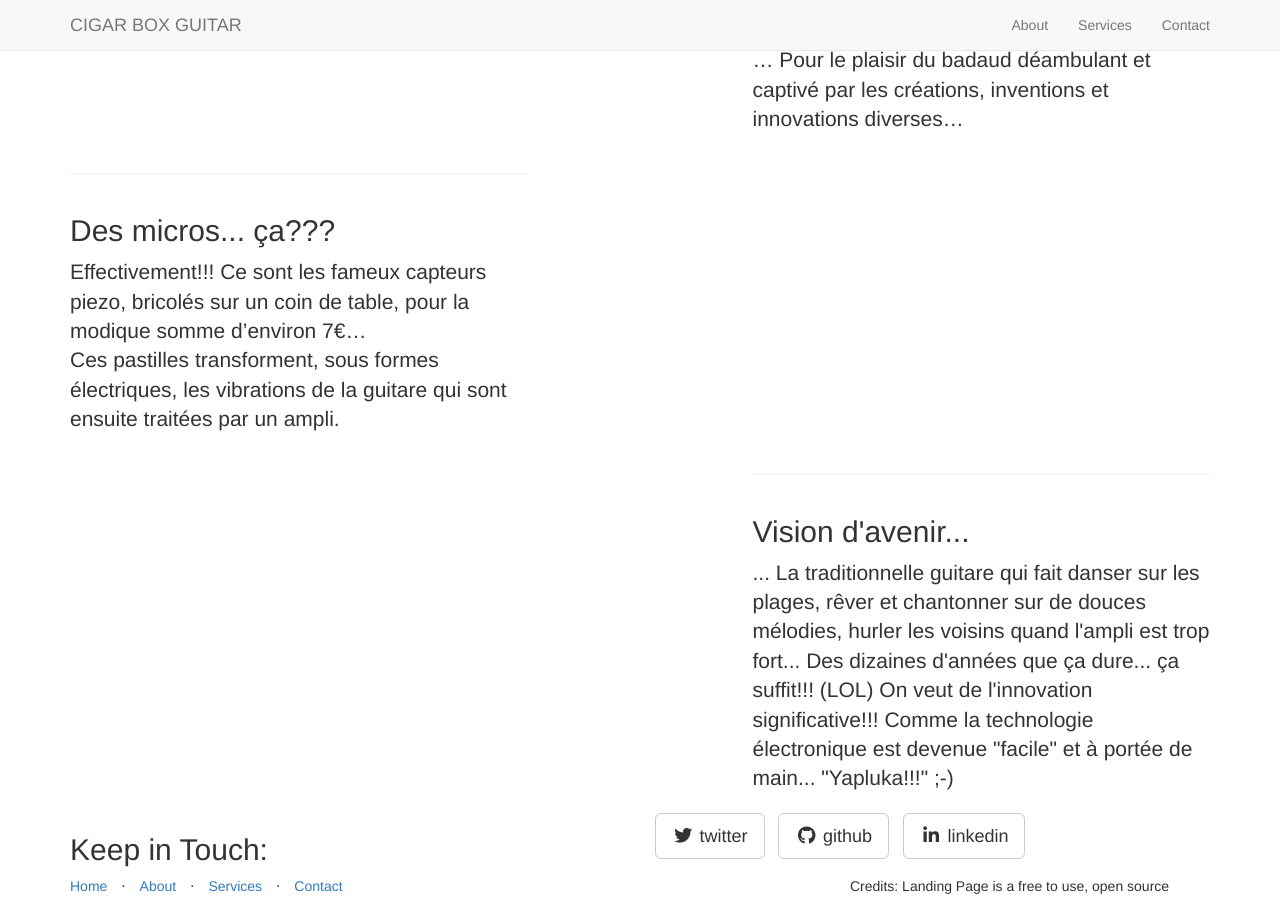
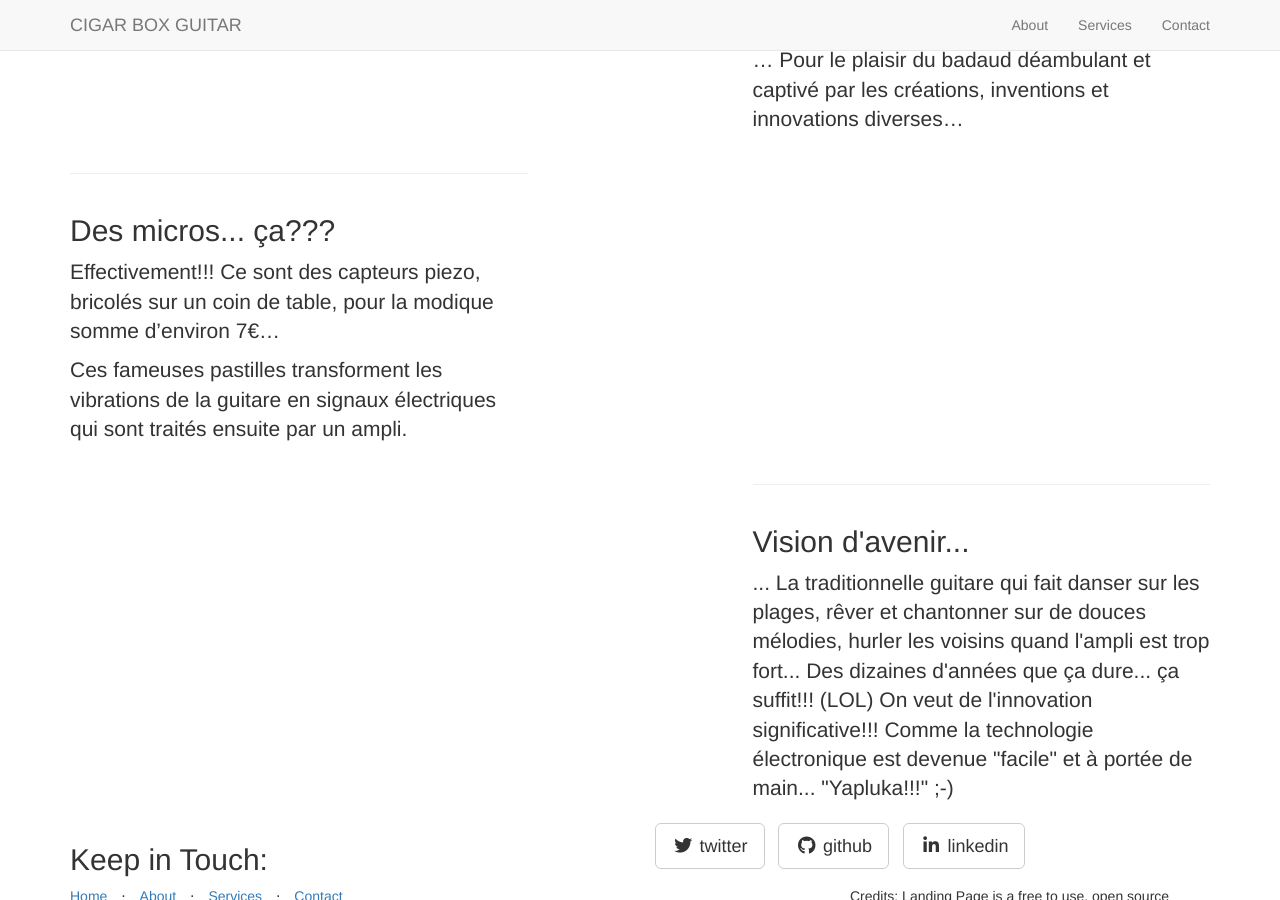
Before and after one commit to DenisThouret/DenisThouret.github.io, a Jekyll site: the page built from _posts/2014-09-23-services-3.markdown, in a window 1280 px wide and 900 px high, scrolled down 893 px. Built offline with Jekyll 4.4.1, drawn with Linux system fonts in a browser that asks for light colours; nearby versions of some CDN libraries; library files that are not in the unit come from our copies.

Commit message:
Add files via upload

```diff
--- a/_posts/2014-09-23-services-3.markdown
+++ b/_posts/2014-09-23-services-3.markdown
@@ -5,5 +5,6 @@ category: Services
 title: Des micros... ça???
 description: |
 ---
-Effectivement!!! Ce sont les fameux capteurs piezo, bricolés sur un coin de table, pour la modique somme d'environ 7€...
-<br>Ces pastilles transforment, sous formes électriques, les vibrations de la guitare qui sont ensuite traitées par un ampli.
+Effectivement!!! Ce sont des capteurs piezo, bricolés sur un coin de table, pour la modique somme d'environ 7€...
+
+Ces fameuses pastilles transforment les vibrations de la guitare en signaux électriques qui sont traités ensuite par un ampli.
```
